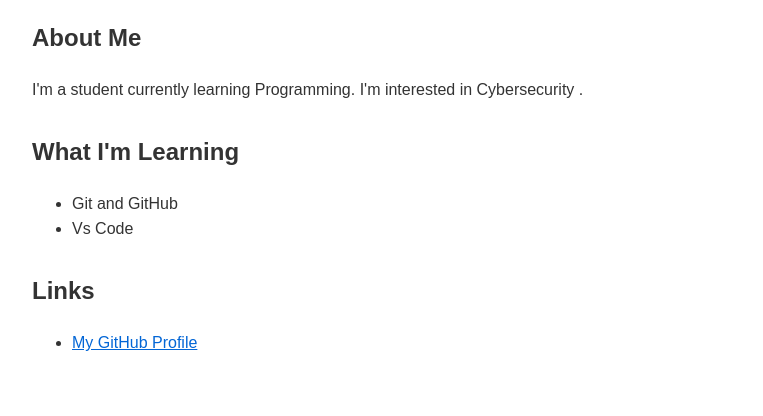
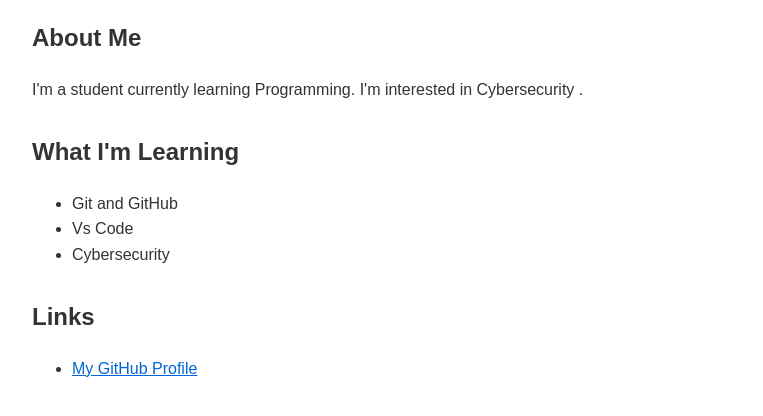
Before and after one commit to denzelanyiko3-source/denzelanyiko3-source.github.io, a plain HTML site: page index.html in a window 1280 px wide. Shown: the part 116-532 px from the top of the page, without its empty margins (258-1021 px from the left). Drawn offline with Linux system fonts and the light colour scheme.

Commit message:
Update index.html

```diff
--- a/index.html
+++ b/index.html
@@ -39,6 +39,7 @@
         <ul>
             <li>Git and GitHub</li>
             <li> Vs Code </li>
+            <li> Cybersecurity </li>
         </ul>
     </div>
 
```
